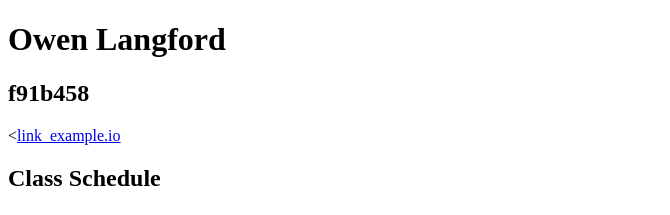
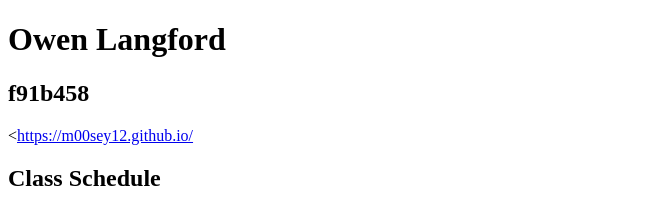
Before and after one commit to M00SEY12/M00SEY12.github.io, a plain HTML site: page index.html in a window 1280 px wide. Shown: the top 215 px of the page, without its empty margins (0-670 px from the left). Drawn offline with Linux system fonts and the light colour scheme.

Commit message:
Update index.html

```diff
--- a/index.html
+++ b/index.html
@@ -8,7 +8,7 @@
 
     <h1>Owen Langford</h1>
     <h2>f91b458</h2>
-    <<a href="#">link_example.io</a>
+    <<a href="#">https://m00sey12.github.io/</a>
     <h2>Class Schedule</h2>
     <table>
       <tr>
```
